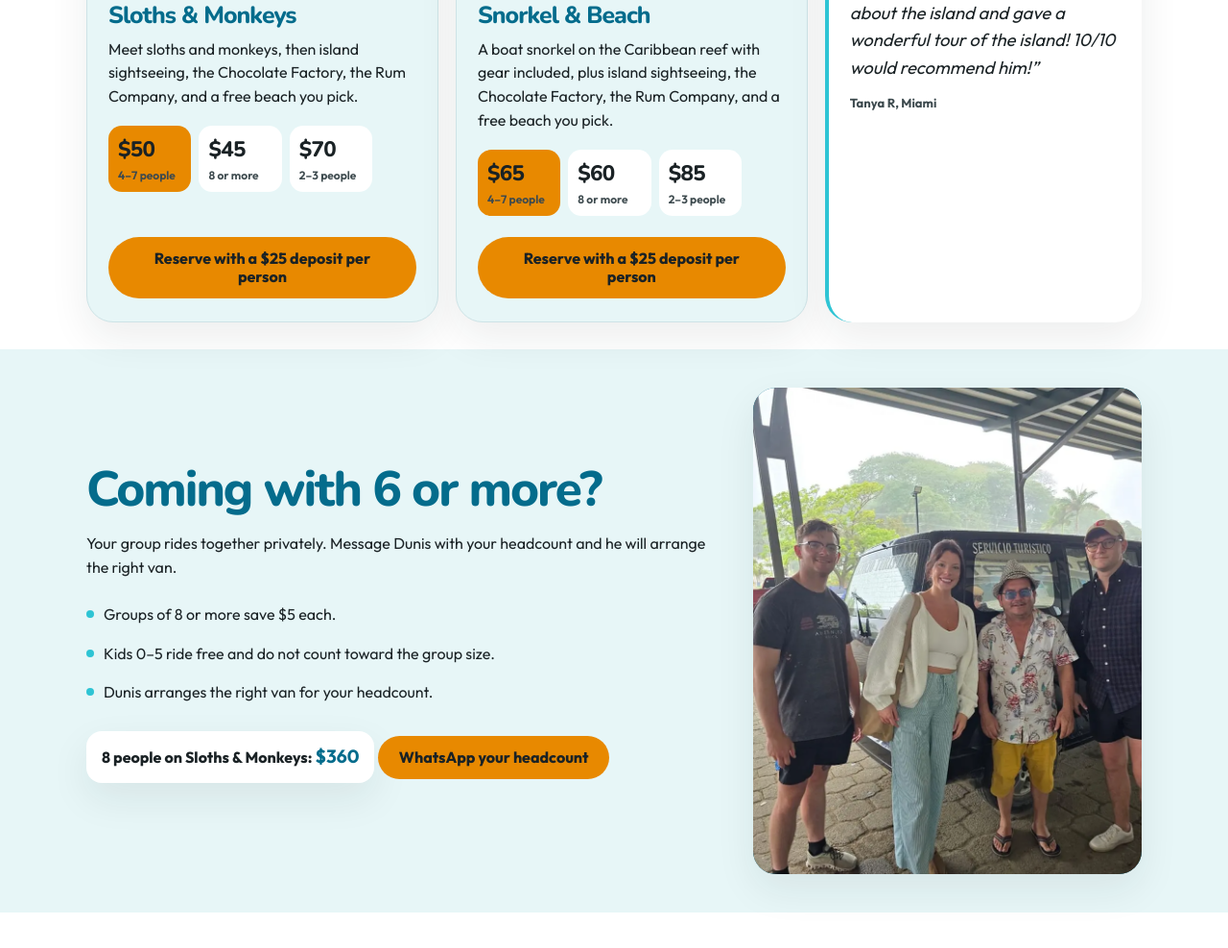
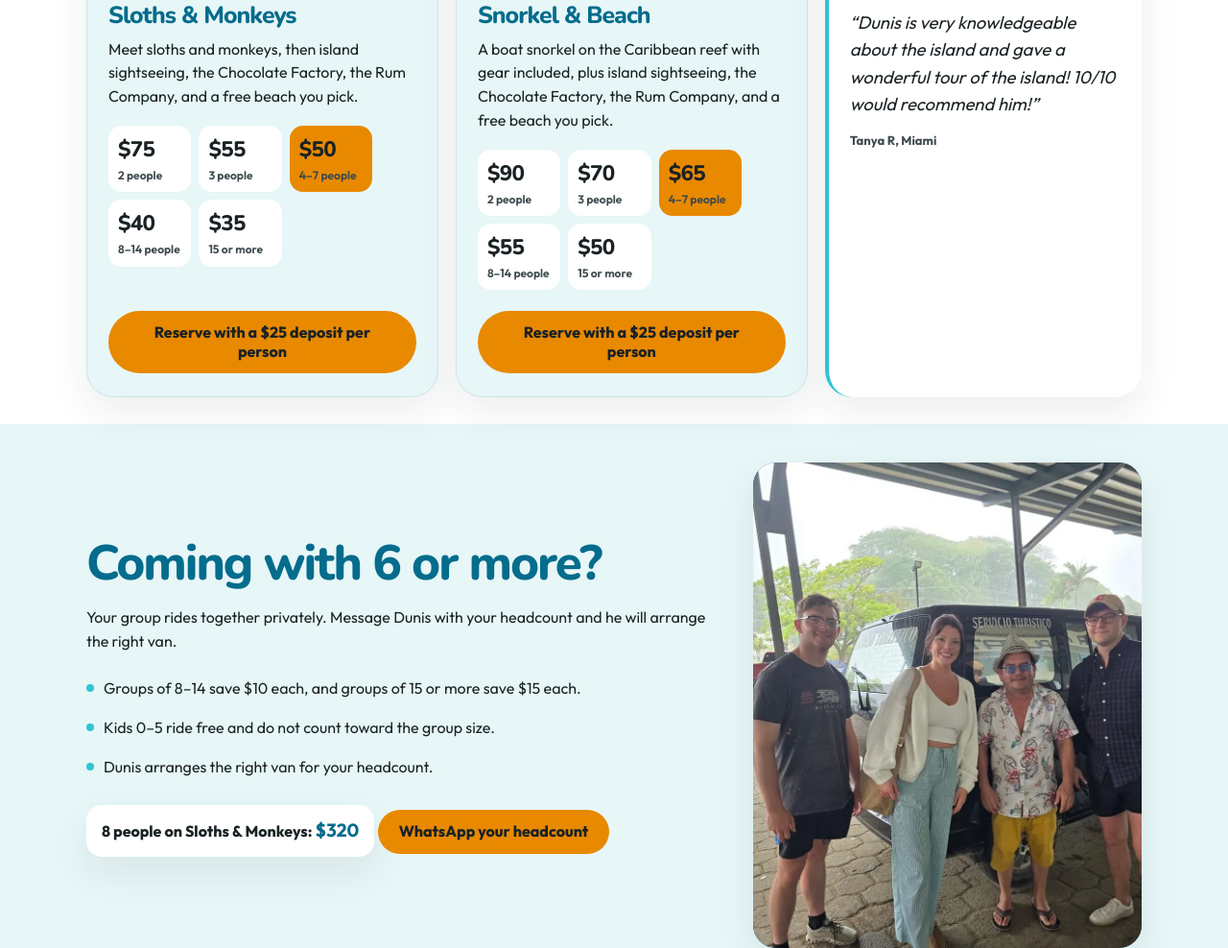
Before and after one commit to roatandunistours-coder/dunis-tours, a plain HTML site: page index.html in a window 1280 px wide. Shown: the part 1516-2504 px from the top of the page at 96% size. Drawn offline with Linux system fonts and the light colour scheme.

Commit message:
Nov 20 roundtable rollout (review only): 2/3/4-7/8-14/15+ prices, group savings FAQ, East End card, LFK 4+ only, Beach Lounge +$20, food line, car for 1-3

```diff
--- a/index.html
+++ b/index.html
@@ -265,6 +265,7 @@ nav.desktop a:hover{opacity:1;text-decoration:underline;text-underline-offset:4p
 .tour-row .rates{margin:0;grid-column:1 / -1}
 .tour-row .rate{flex:1;min-width:4.8rem}
 .ask{margin:18px 0 0;font-weight:650;color:var(--deep)}
+@media (max-width:599px){.rates{flex-wrap:nowrap;gap:6px}.rates .rate{flex:1 1 0;min-width:0;padding:8px 6px}.rates .rate strong{font-size:1.15rem}.rates .rate span{font-size:11px;line-height:1.2}}
 
 .beach{padding:0 0 56px}
 .beach-photo{margin:0 0 28px;background:var(--deep)}
@@ -367,10 +368,10 @@ body>footer li{margin:6px 0}
 </script>
 <script type="application/ld+json">
 {"@context":"https://schema.org","@type":"FAQPage","mainEntity":[
-{"@type":"Question","name":"Can you take a family or a group of six or more?","acceptedAnswer":{"@type":"Answer","text":"Yes. Your group rides together privately. Dunis arranges the right van for your headcount. Groups of 8 or more save $5 each. Kids 0–5 ride free and do not count toward the group size."}},
+{"@type":"Question","name":"Can you take a family or a group of six or more?","acceptedAnswer":{"@type":"Answer","text":"Yes. Your group rides together privately. Dunis arranges the right van for your headcount. Groups of 8–14 save $10 each, and groups of 15 or more save $15 each. Kids 0–5 ride free and do not count toward the group size."}},
 {"@type":"Question","name":"How do I reserve the tour?","acceptedAnswer":{"@type":"Answer","text":"A $25 deposit per person reserves the tour. Kids 0–5 ride free and need no deposit. The deposit is refunded in full if the ship does not dock. Resort guests get a full refund if they cancel 48 hours ahead."}},
 {"@type":"Question","name":"Where do you pick us up?","acceptedAnswer":{"@type":"Answer","text":"Pickup is at Isla Tropicale (formerly Mahogany Bay), the Port of Roatán in Coxen Hole, the airport, or your hotel."}},
-{"@type":"Question","name":"How does pricing work?","acceptedAnswer":{"@type":"Answer","text":"Kids 0–5 are free and do not count toward group size. One paying guest pays the 2-guest total. Two or three paying guests pay $20 more each. Four to seven guests pay the menu price. Groups of 8 or more save $5 each."}},
+{"@type":"Question","name":"How does pricing work?","acceptedAnswer":{"@type":"Answer","text":"Kids 0–5 are free and do not count toward group size. Each tour lists its price per person for 2, 3, and 4–7 guests, and bigger groups get a discount: groups of 8–14 save $10 each, and groups of 15 or more save $15 each. A solo guest pays the 2-guest total. The East End tour has a $240 minimum for the day."}},
 {"@type":"Question","name":"What to bring","acceptedAnswer":{"@type":"Answer","text":"A swimsuit, a towel, sunscreen, and cash for food and drinks at the beach. Water shoes help if you snorkel."}}
 ]}
 </script>
@@ -426,7 +427,7 @@ body>footer li{margin:6px 0}
       </a>
       <span class="chip chip-group">Great for groups of 6+</span>
     </div>
-    <p class="group-line">Your group only. Car for 1–2 people, van for families and groups.</p>
+    <p class="group-line">Your group only. Car for 1–3 people, van for families and groups.</p>
     <div class="hero-actions">
       <a class="btn btn-gold" href="#tours">See the tours</a>
       <a class="btn btn-deep" href="https://wa.me/50497754724?text=Hi%2C%20I%27d%20like%20a%20private%20tour%20for%20my%20group.">
@@ -464,9 +465,11 @@ body>footer li{margin:6px 0}
           <h3>Sloths & Monkeys</h3>
           <p>Meet sloths and monkeys, then island sightseeing, the Chocolate Factory, the Rum Company, and a free beach you pick.</p>
           <div class="rates">
+            <div class="rate"><strong>$75</strong><span>2 people</span></div>
+            <div class="rate"><strong>$55</strong><span>3 people</span></div>
             <div class="rate main"><strong>$50</strong><span>4–7 people</span></div>
-            <div class="rate"><strong>$45</strong><span>8 or more</span></div>
-            <div class="rate"><strong>$70</strong><span>2–3 people</span></div>
+            <div class="rate"><strong>$40</strong><span>8–14 people</span></div>
+            <div class="rate"><strong>$35</strong><span>15 or more</span></div>
           </div>
           <a class="btn btn-gold" href="https://wa.me/50497754724?text=Hi%2C%20I%27d%20like%20the%20Sloths%20%26%20Monkeys%20Tour.">Reserve with a $25 deposit per person</a>
         </div>
@@ -479,9 +482,11 @@ body>footer li{margin:6px 0}
           <h3>Snorkel & Beach</h3>
           <p>A boat snorkel on the Caribbean reef with gear included, plus island sightseeing, the Chocolate Factory, the Rum Company, and a free beach you pick.</p>
           <div class="rates">
+            <div class="rate"><strong>$90</strong><span>2 people</span></div>
+            <div class="rate"><strong>$70</strong><span>3 people</span></div>
             <div class="rate main"><strong>$65</strong><span>4–7 people</span></div>
-            <div class="rate"><strong>$60</strong><span>8 or more</span></div>
-            <div class="rate"><strong>$85</strong><span>2–3 people</span></div>
+            <div class="rate"><strong>$55</strong><span>8–14 people</span></div>
+            <div class="rate"><strong>$50</strong><span>15 or more</span></div>
           </div>
           <a class="btn btn-gold" href="https://wa.me/50497754724?text=Hi%2C%20I%27d%20like%20the%20Snorkel%20%26%20Beach%20Tour.">Reserve with a $25 deposit per person</a>
         </div>
@@ -500,11 +505,11 @@ body>footer li{margin:6px 0}
       <h2 id="groups-title">Coming with 6 or more?</h2>
       <p>Your group rides together privately. Message Dunis with your headcount and he will arrange the right van.</p>
       <ul>
-        <li>Groups of 8 or more save $5 each.</li>
+        <li>Groups of 8–14 save $10 each, and groups of 15 or more save $15 each.</li>
         <li>Kids 0–5 ride free and do not count toward the group size.</li>
         <li>Dunis arranges the right van for your headcount.</li>
       </ul>
-      <p class="example">8 people on Sloths & Monkeys: <strong>$360</strong></p>
+      <p class="example">8 people on Sloths & Monkeys: <strong>$320</strong></p>
       <a class="btn btn-gold" href="https://wa.me/50497754724?text=Hi%2C%20I%27d%20like%20a%20tour%20for%20a%20group.%20Our%20headcount%20is%20">WhatsApp your headcount</a>
     </div>
     <figure class="groups-photo">
@@ -532,8 +537,8 @@ body>footer li{margin:6px 0}
 
 <section class="menu" id="tours" aria-labelledby="menu-title">
   <div class="wrap">
-    <h2 id="menu-title">All nine tours</h2>
-    <p class="intro">Every tour is private. Prices are per person. 4–7 people pay the main price, 8 or more save $5 each, and 2–3 people pay $20 more each.</p>
+    <h2 id="menu-title">All ten tours</h2>
+    <p class="intro">Every tour is private. Prices are per person, and the more people you bring, the more each person saves. Groups of 8–14 save $10 each, and groups of 15 or more save $15 each. Kids 0–5 ride free.</p>
     <div class="tour-list">
       <a class="tour-row" href="https://wa.me/50497754724?text=Hi%2C%20I%27d%20like%20the%20Sloths%20%26%20Zipline%20Tour.">
         <figure class="thumb"><img src="img/groups/tour-bridge.webp" width="900" height="1200" loading="lazy" alt="A hanging bridge on the zipline course in Roatán"></figure>
@@ -542,9 +547,11 @@ body>footer li{margin:6px 0}
           <p class="blurb">Meet sloths and monkeys, then zip through the jungle canopy.</p>
         </div>
         <div class="rates">
+          <div class="rate"><strong>$95</strong><span>2 people</span></div>
+          <div class="rate"><strong>$75</strong><span>3 people</span></div>
           <div class="rate main"><strong>$70</strong><span>4–7 people</span></div>
-          <div class="rate"><strong>$65</strong><span>8 or more</span></div>
-          <div class="rate"><strong>$90</strong><span>2–3 people</span></div>
+          <div class="rate"><strong>$60</strong><span>8–14 people</span></div>
+          <div class="rate"><strong>$55</strong><span>15 or more</span></div>
         </div>
       </a>
       <a class="tour-row" href="https://wa.me/50497754724?text=Hi%2C%20I%27d%20like%20the%20Sloths%20%26%20Snorkel%20Tour.">
@@ -554,9 +561,11 @@ body>footer li{margin:6px 0}
           <p class="blurb">Sloths and monkeys in the morning, then a boat snorkel on the reef.</p>
         </div>
         <div class="rates">
+          <div class="rate"><strong>$100</strong><span>2 people</span></div>
+          <div class="rate"><strong>$80</strong><span>3 people</span></div>
           <div class="rate main"><strong>$75</strong><span>4–7 people</span></div>
-          <div class="rate"><strong>$70</strong><span>8 or more</span></div>
-          <div class="rate"><strong>$95</strong><span>2–3 people</span></div>
+          <div class="rate"><strong>$65</strong><span>8–14 people</span></div>
+          <div class="rate"><strong>$60</strong><span>15 or more</span></div>
         </div>
       </a>
       <a class="tour-row" href="https://wa.me/50497754724?text=Hi%2C%20I%27d%20like%20the%20Horseback%20%26%20Beach%20Tour.">
@@ -566,21 +575,23 @@ body>footer li{margin:6px 0}
           <p class="blurb">Jungle trails, then into the Caribbean, plus a free beach you pick.</p>
         </div>
         <div class="rates">
+          <div class="rate"><strong>$105</strong><span>2 people</span></div>
+          <div class="rate"><strong>$85</strong><span>3 people</span></div>
           <div class="rate main"><strong>$80</strong><span>4–7 people</span></div>
-          <div class="rate"><strong>$75</strong><span>8 or more</span></div>
-          <div class="rate"><strong>$100</strong><span>2–3 people</span></div>
+          <div class="rate"><strong>$70</strong><span>8–14 people</span></div>
+          <div class="rate"><strong>$65</strong><span>15 or more</span></div>
         </div>
       </a>
       <a class="tour-row" href="https://wa.me/50497754724?text=Hi%2C%20I%27d%20like%20the%20Little%20French%20Key%20Tour.">
         <figure class="thumb"><img src="img/groups/tour-mangrove.webp" width="867" height="1156" loading="lazy" alt="A boat in a mangrove canal on Roatán"></figure>
         <div>
           <h3>Little French Key</h3>
-          <p class="blurb">A private day at Little French Key, with island sightseeing on the way.</p>
+          <p class="blurb">A private day at Little French Key, with island sightseeing on the way. For groups of 4 or more.</p>
         </div>
         <div class="rates">
           <div class="rate main"><strong>$85</strong><span>4–7 people</span></div>
-          <div class="rate"><strong>$80</strong><span>8 or more</span></div>
-          <div class="rate"><strong>$105</strong><span>2–3 people</span></div>
+          <div class="rate"><strong>$75</strong><span>8–14 people</span></div>
+          <div class="rate"><strong>$70</strong><span>15 or more</span></div>
         </div>
       </a>
       <a class="tour-row" href="https://wa.me/50497754724?text=Hi%2C%20I%27d%20like%20the%20Sloths%20%26%20ATV%20Tour.">
@@ -591,9 +602,11 @@ body>footer li{margin:6px 0}
           <p class="blurb">Sloths and monkeys, then an ATV ride. Kids ride with a parent.</p>
         </div>
         <div class="rates">
+          <div class="rate"><strong>$125</strong><span>2 people</span></div>
+          <div class="rate"><strong>$105</strong><span>3 people</span></div>
           <div class="rate main"><strong>$100</strong><span>4–7 people</span></div>
-          <div class="rate"><strong>$95</strong><span>8 or more</span></div>
-          <div class="rate"><strong>$120</strong><span>2–3 people</span></div>
+          <div class="rate"><strong>$90</strong><span>8–14 people</span></div>
+          <div class="rate"><strong>$85</strong><span>15 or more</span></div>
         </div>
       </a>
       <a class="tour-row" href="https://wa.me/50497754724?text=Hi%2C%20I%27d%20like%20the%20Ultimate%20Tour.">
@@ -603,9 +616,11 @@ body>footer li{margin:6px 0}
           <p class="blurb">The full day: sloths, zipline, ATV, and a free beach you pick.</p>
         </div>
         <div class="rates">
+          <div class="rate"><strong>$145</strong><span>2 people</span></div>
+          <div class="rate"><strong>$125</strong><span>3 people</span></div>
           <div class="rate main"><strong>$120</strong><span>4–7 people</span></div>
-          <div class="rate"><strong>$115</strong><span>8 or more</span></div>
-          <div class="rate"><strong>$140</strong><span>2–3 people</span></div>
+          <div class="rate"><strong>$110</strong><span>8–14 people</span></div>
+          <div class="rate"><strong>$105</strong><span>15 or more</span></div>
         </div>
       </a>
       <a class="tour-row" href="https://wa.me/50497754724?text=Hi%2C%20I%27d%20like%20the%20Island%20Tour.">
@@ -615,9 +630,11 @@ body>footer li{margin:6px 0}
           <p class="blurb">Sightseeing around the island, the factory stops, and a free beach.</p>
         </div>
         <div class="rates">
+          <div class="rate"><strong>$65</strong><span>2 people</span></div>
+          <div class="rate"><strong>$45</strong><span>3 people</span></div>
           <div class="rate main"><strong>$40</strong><span>4–7 people</span></div>
-          <div class="rate"><strong>$35</strong><span>8 or more</span></div>
-          <div class="rate"><strong>$60</strong><span>2–3 people</span></div>
+          <div class="rate"><strong>$30</strong><span>8–14 people</span></div>
+          <div class="rate"><strong>$25</strong><span>15 or more</span></div>
         </div>
       </a>
       <a class="tour-row" href="https://wa.me/50497754724?text=Hi%2C%20I%27d%20like%20the%20Sloths%20%26%20Monkeys%20Tour.">
@@ -627,9 +644,11 @@ body>footer li{margin:6px 0}
           <p class="blurb">Meet sloths and monkeys, then the island stops and a free beach.</p>
         </div>
         <div class="rates">
+          <div class="rate"><strong>$75</strong><span>2 people</span></div>
+          <div class="rate"><strong>$55</strong><span>3 people</span></div>
           <div class="rate main"><strong>$50</strong><span>4–7 people</span></div>
-          <div class="rate"><strong>$45</strong><span>8 or more</span></div>
-          <div class="rate"><strong>$70</strong><span>2–3 people</span></div>
+          <div class="rate"><strong>$40</strong><span>8–14 people</span></div>
+          <div class="rate"><strong>$35</strong><span>15 or more</span></div>
         </div>
       </a>
       <a class="tour-row" href="https://wa.me/50497754724?text=Hi%2C%20I%27d%20like%20the%20Snorkel%20%26%20Beach%20Tour.">
@@ -639,9 +658,23 @@ body>footer li{margin:6px 0}
           <p class="blurb">A boat snorkel with gear included, plus the island stops and a beach.</p>
         </div>
         <div class="rates">
+          <div class="rate"><strong>$90</strong><span>2 people</span></div>
+          <div class="rate"><strong>$70</strong><span>3 people</span></div>
           <div class="rate main"><strong>$65</strong><span>4–7 people</span></div>
-          <div class="rate"><strong>$60</strong><span>8 or more</span></div>
-          <div class="rate"><strong>$85</strong><span>2–3 people</span></div>
+          <div class="rate"><strong>$55</strong><span>8–14 people</span></div>
+          <div class="rate"><strong>$50</strong><span>15 or more</span></div>
+        </div>
+      </a>
+      <a class="tour-row" href="https://wa.me/50497754724?text=Hi%2C%20I%27d%20like%20the%20East%20End%20Tour.">
+        <figure class="thumb"><img src="img/groups/gallery-boat.webp" width="1000" height="660" loading="lazy" alt="Dunis and guests on a boat in the Oak Ridge mangrove canals on the east end of Roatan"></figure>
+        <div>
+          <h3>East End: Oak Ridge Mangrove Canals & Punta Gorda Garifuna Dancing</h3>
+          <p class="blurb">A boat ride through the Oak Ridge mangrove canals, then Punta Gorda, the Garifuna village, for Garifuna dancing. $240 minimum for the day.</p>
+        </div>
+        <div class="rates">
+          <div class="rate main"><strong>$60</strong><span>4–7 people</span></div>
+          <div class="rate"><strong>$50</strong><span>8–14 people</span></div>
+          <div class="rate"><strong>$45</strong><span>15 or more</span></div>
         </div>
       </a>
     </div>
@@ -655,7 +688,7 @@ body>footer li{margin:6px 0}
   </figure>
   <div class="wrap">
     <h2 id="beach-title">You pick one included beach</h2>
-    <p class="intro">Every tour includes one of the two free beaches below, except Little French Key, which stays at the key. Food and drinks are served to your spot and paid at the venue.</p>
+    <p class="intro">Every tour includes one of the two free beaches below, except Little French Key, which stays at the key, and the East End tour, which stays on the east side of the island. Food and drinks are served to your spot. Food, drinks and tips are paid directly to the restaurant.</p>
     <ul class="beach-list">
       <li>
         <div>
@@ -676,7 +709,7 @@ body>footer li{margin:6px 0}
           <strong>Beach Lounge at West Bay Beach</strong>
           <span class="desc">A lounge setup on the sand at West Bay Beach.</span>
         </div>
-        <span class="tag paid">+$15</span>
+        <span class="tag paid">+$20</span>
       </li>
       <li>
         <div>
@@ -728,7 +761,7 @@ body>footer li{margin:6px 0}
     <h2 id="faq-title">Questions guests ask</h2>
     <details open>
       <summary>Can you take a family or a group of six or more?</summary>
-      <p>Yes. Your group rides together privately. Dunis arranges the right van for your headcount. Groups of 8 or more save $5 each. Kids 0–5 ride free and do not count toward the group size.</p>
+      <p>Yes. Your group rides together privately. Dunis arranges the right van for your headcount. Groups of 8–14 save $10 each, and groups of 15 or more save $15 each. Kids 0–5 ride free and do not count toward the group size.</p>
     </details>
     <details>
       <summary>How do I reserve the tour?</summary>
@@ -740,7 +773,7 @@ body>footer li{margin:6px 0}
     </details>
     <details>
       <summary>How does pricing work?</summary>
-      <p>Kids 0–5 are free and do not count toward group size. One paying guest pays the 2-guest total. Two or three paying guests pay $20 more each. Four to seven guests pay the menu price. Groups of 8 or more save $5 each.</p>
+      <p>Kids 0–5 are free and do not count toward group size. Each tour lists its price per person for 2, 3, and 4–7 guests, and bigger groups get a discount: groups of 8–14 save $10 each, and groups of 15 or more save $15 each. A solo guest pays the 2-guest total. The East End tour has a $240 minimum for the day.</p>
     </details>
     <details>
       <summary>What to bring</summary>
```
